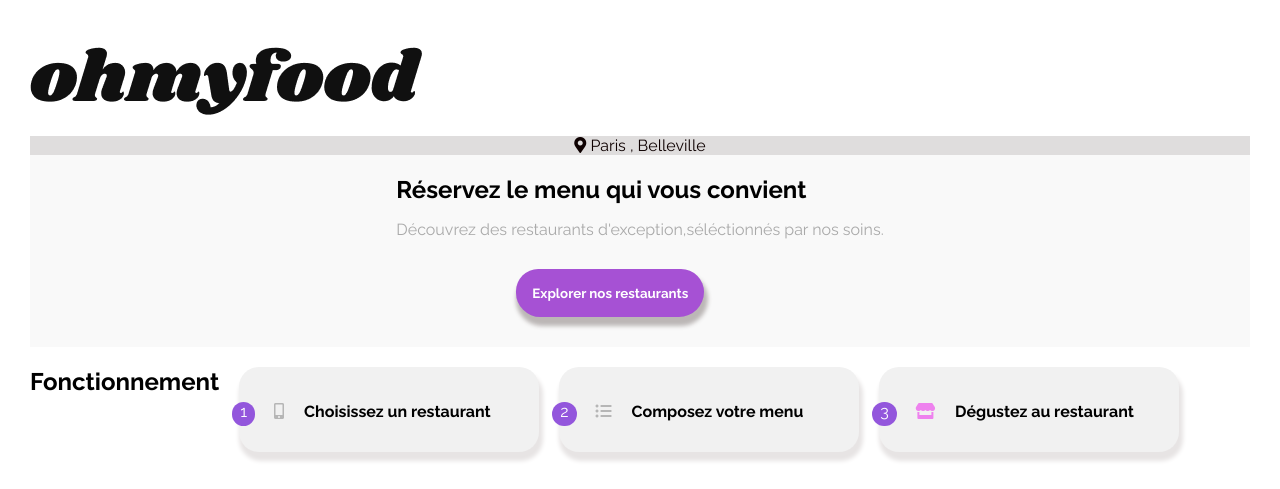
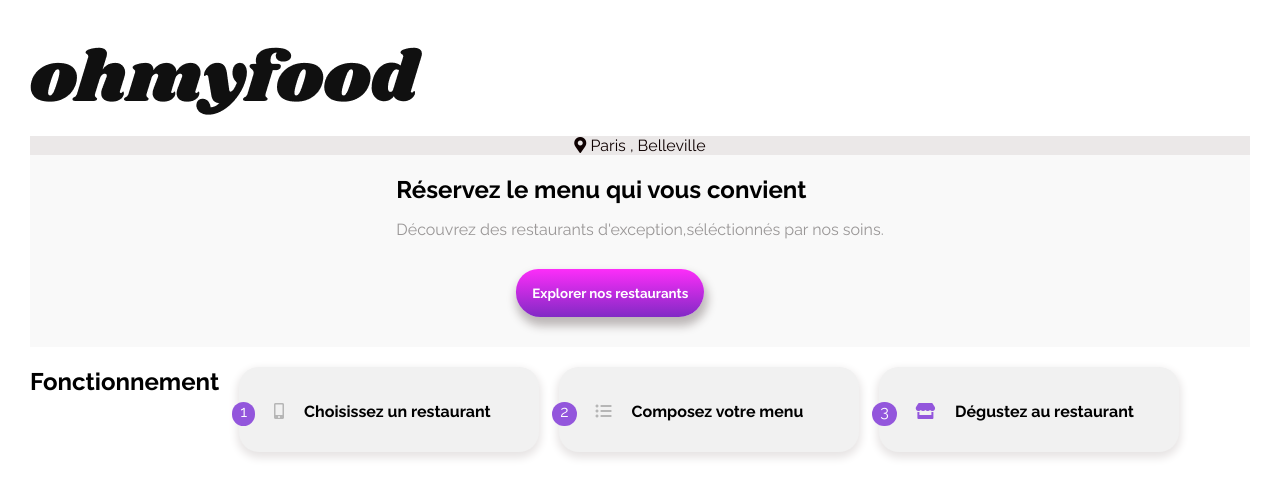
Before and after one commit to Abdelali93/P3, a plain HTML site: page index.html in a window 1280 px wide. Shown: the top 489 px of the page. Drawn offline with Linux system fonts and the light colour scheme.

Commit message:
bouton couleur ok

```diff
--- a/css/style.scss
+++ b/css/style.scss
@@ -3,7 +3,7 @@
   box-sizing: border-box;
 }
 /*variables*/
-$couleurprincipal: rgb(223, 221, 221);
+$couleurprincipal: #ebe8e8;
 $couleursecondaire: rgb(14, 1, 1);
 body {
   margin: 30px;
@@ -40,7 +40,7 @@ body {
   p {
     display: flex;
     justify-content: center;
-    color: darkgray;
+    color: #999696;
   }
   button {
 
@@ -49,18 +49,18 @@ body {
     border-top-right-radius: 32px;
     border-bottom-right-radius: 35px;
     color: white;
-    background-color: #9356DC  ;
-    filter: contrast(#FF79DA);
-    filter: hue-rotate(10deg);
+    background: rgb(125,34,195);
+    background: linear-gradient(0deg, rgba(125,34,195,0.9643207624846813) 0%, rgba(253,45,249,1) 100%);
     font-weight: bold;
     margin-top: 30px;
     margin-bottom: 30px;
     margin-left: 120px;
     padding: 16px;
     border: none;
-    box-shadow: 2px 7px 4px 2px #bcb7b7;
+    box-shadow: 2px 7px 10px 2px #bcb7b7;
     justify-content: center;
     display: flex;
+
   }
 }
 
@@ -69,7 +69,7 @@ body {
 
   div {
     background: #f1f1f1;
-    box-shadow: 2px 7px 4px 2px #e7e4e4;
+    box-shadow: 0px 4px 9px 2px #e7e4e4;
     border-top-right-radius: 20px;
     border-top-left-radius: 20px;
     border-bottom-left-radius: 20px;
@@ -103,7 +103,7 @@ body {
   .deguste i {
     margin-left: -23px;
     margin-right: 20px;
-    color: violet;
+    color: #9356DC;
   }
 }
 .restaurant {
```
Also changed, not shown: css/style.css, 1 other file.
